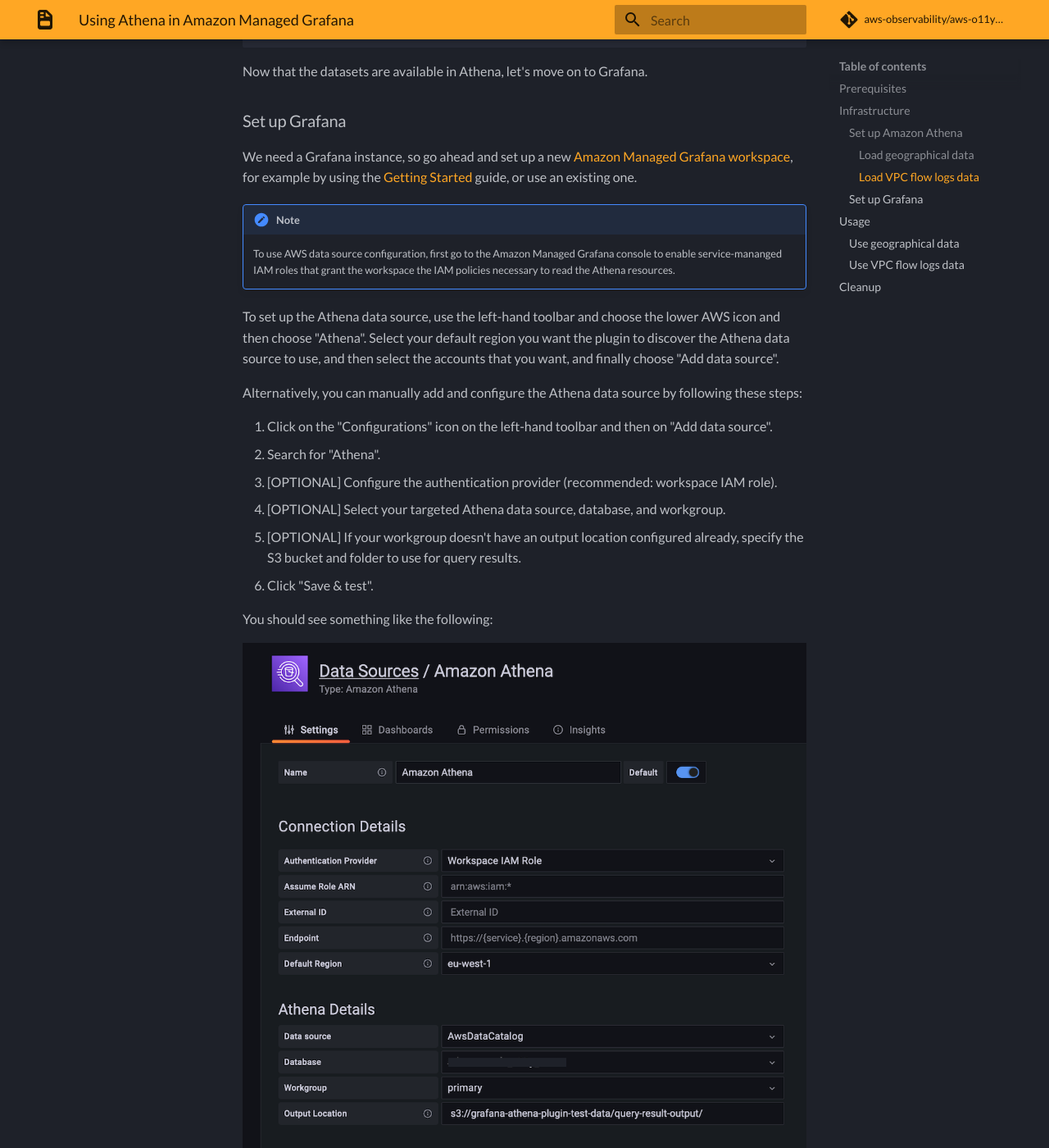
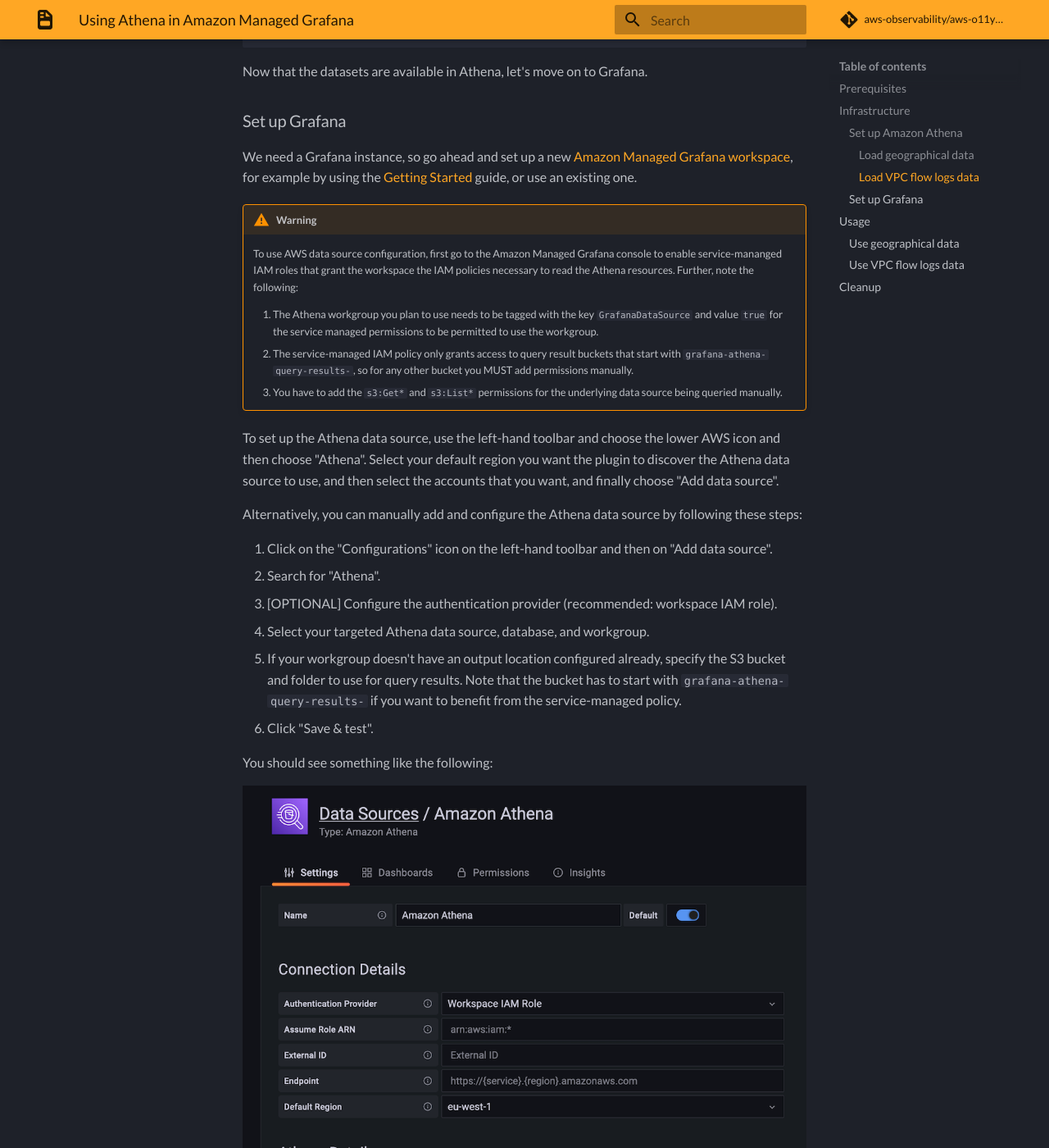
Before and after one commit to aws-observability/aws-o11y-recipes, an MkDocs documentation site: the page built from docs/recipes/amg-athena-plugin.md, in a window 1280 px wide and 1400 px high, scrolled down 3751 px. Shown: the whole window at 82% size. Built offline with MkDocs 1.6.1 and Material for MkDocs 9.7.7, drawn with Linux system fonts in a browser that asks for light colours; some web fonts are replaced; comment, search, counter and statistics services are not loaded; some of the changed text lies outside the part shown.

Commit message:
finalizes plugin recipes for Nov 24 launch

````diff
--- a/docs/recipes/amg-athena-plugin.md
+++ b/docs/recipes/amg-athena-plugin.md
@@ -124,12 +124,12 @@
 
 For our setup it doesn't matter what option you choose (network interfaces,
 subnet, or VPC), as long as you publish them to an S3 bucket in Parquet format
-as shwon below:
+as shown below:
 
 ![Screen shot of the EC2 console "Create flow log" panel](../images/ec2-vpc-flowlogs-creation.png)
 
-Now, again via the [Athena console][athena-console] import the VPC flow logs
-data into the same database you imported the OSM data, or create a new one,
+Now, again via the [Athena console][athena-console], create the table for the
+VPC flow logs data in the same database you imported the OSM data, or create a new one,
 if you prefer to do so.
 
 Use the following SQL query and make sure that you're replacing
@@ -187,10 +187,23 @@
 workspace][amg-workspace], for example by using the [Getting Started][amg-getting-started] guide,
 or use an existing one.
 
-!!! note
+!!! warning
     To use AWS data source configuration, first go to the Amazon Managed Grafana
     console to enable service-mananged IAM roles that grant the workspace the
     IAM policies necessary to read the Athena resources.
+    Further, note the following:
+
+	1. The Athena workgroup you plan to use needs to be tagged with the key
+	`GrafanaDataSource` and value `true` for the service managed permissions
+	to be permitted to use the workgroup.
+	1. The service-managed IAM policy only grants access to query result buckets
+	that start with `grafana-athena-query-results-`, so for any other bucket
+	you MUST add permissions manually.
+	1. You have to add the `s3:Get*` and `s3:List*` permissions for the underlying data source
+	being queried manually.
+
+
+
 
 To set up the Athena data source, use the left-hand toolbar and choose the
 lower AWS icon and then choose "Athena". Select your default region you want
@@ -204,14 +217,19 @@
 1. Search for "Athena".
 1. [OPTIONAL] Configure the authentication provider (recommended: workspace IAM
    role).
-1. [OPTIONAL] Select your targeted Athena data source, database, and workgroup.
-1. [OPTIONAL] If your workgroup doesn't have an output location configured already,
-   specify the S3 bucket and folder to use for query results.
+1. Select your targeted Athena data source, database, and workgroup.
+1. If your workgroup doesn't have an output location configured already,
+   specify the S3 bucket and folder to use for query results. Note that the
+   bucket has to start with `grafana-athena-query-results-` if you want to
+   benefit from the service-managed policy.
 1. Click "Save & test".
 
 You should see something like the following:
 
 ![Screen shot of the Athena data source config](../images/amg-plugin-athena-ds.png)
+
+
+
 
 ## Usage
 
@@ -287,6 +305,10 @@
 ORDER BY start ASC;
 ```
 
+!!! tip
+    If you want to limit the amount of data queried in Athena, consider using
+	the `$__timeFilter` macro.
+
 To visualize the VPC flow log data, you can import an example dashboard,
 available via [vpcfl-sample-dashboard.json](./amg-athena-plugin/vpcfl-sample-dashboard.json)
 that looks as follows:
@@ -308,7 +330,7 @@
 
 [athena]: https://aws.amazon.com/athena/
 [amg]: https://aws.amazon.com/grafana/
-[athena-ds]: https://github.com/grafana/athena-datasource
+[athena-ds]: https://grafana.com/grafana/plugins/grafana-athena-datasource/
 [aws-cli]: https://docs.aws.amazon.com/cli/latest/userguide/cli-chap-install.html
 [aws-cli-conf]: https://docs.aws.amazon.com/cli/latest/userguide/cli-chap-configure.html
 [amg-getting-started]: https://aws.amazon.com/blogs/mt/amazon-managed-grafana-getting-started/
````
Also changed, not shown: docs/recipes/amg-redshift-plugin.md (+1 -1 lines).
